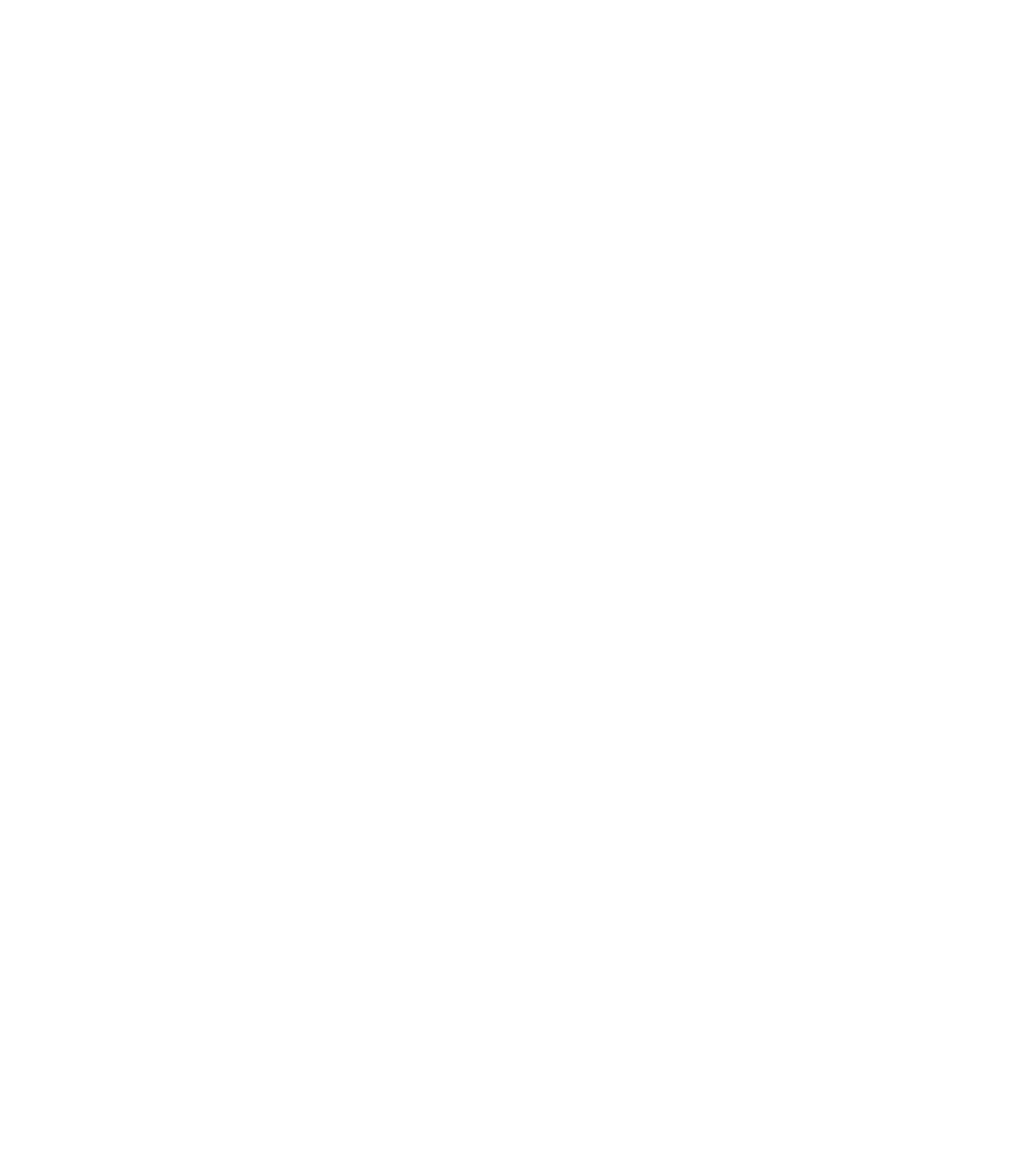
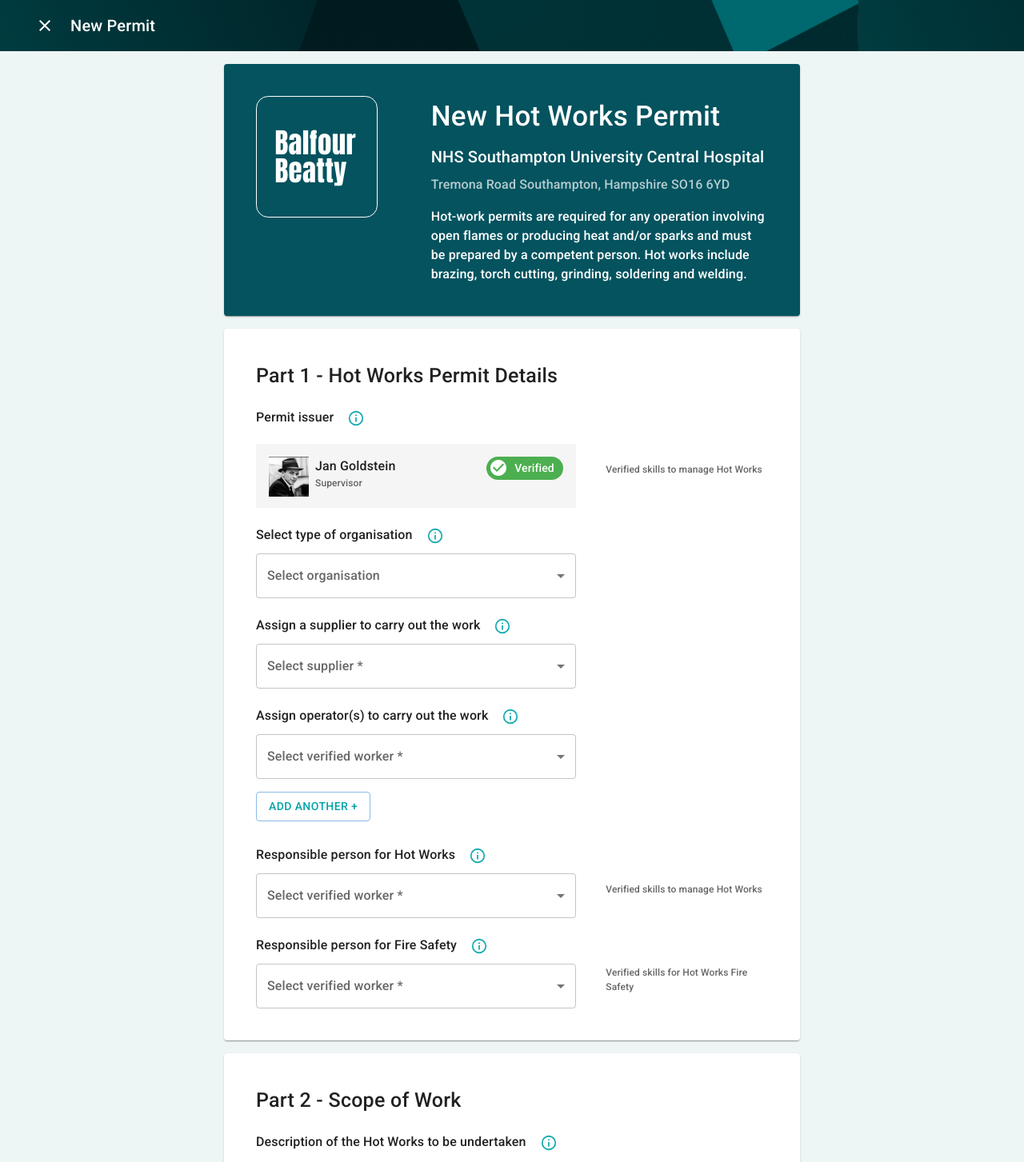
Before and after one commit to Catherinen29/skunkworks, a React (Create React App) app: page /hotworkstemplate in a window 1280 px wide. Before the commit this address had no page. Shown: the top 1453 px of the page at 80% size. Before the commit the page ends 800 px from the top, so only its background shows below. Built offline with nearby package versions, Linux system fonts and the light colour scheme.

Commit message:
Rename permit template component. Minor styling.

```diff
--- a/src/App.js
+++ b/src/App.js
@@ -1,5 +1,5 @@
 import { Routes, Route } from "react-router-dom";
-import NewHotWorksPermit from "./components/newPermit/NewHotWorksPermit";
+import NewHotWorksPermit from "./components/newPermit/HotWorksPermitTemplate";
 import { LocalizationProvider } from "@mui/x-date-pickers";
 import { AdapterDayjs } from '@mui/x-date-pickers/AdapterDayjs'
 import Permits from "./components/Permits";
@@ -11,7 +11,7 @@ function App() {
     <LocalizationProvider dateAdapter={AdapterDayjs} adapterLocale="en-gb">
         <Routes>
           <Route path="/permits" element={<Permits />} />
-          <Route path="/newpermit" element={<NewHotWorksPermit />} />
+          <Route path="/hotworkstemplate" element={<NewHotWorksPermit />} />
         </Routes>
     </LocalizationProvider>
   </div>
--- a/src/components/Permits.js
+++ b/src/components/Permits.js
@@ -296,7 +296,7 @@ return(
 
         <Dialog keepMounted open={open} onClose={handleClose}
             sx={{display: 'flex', flexDirection: 'column', width: '35rem', margin: 'auto'}}>
-        <DialogTitle>New Permit</DialogTitle>
+        <DialogTitle variant='h5'>New Permit</DialogTitle>
         <DialogContent>Create temporary permits for suppliers and people assigned to this
             project.
         </DialogContent>
@@ -318,7 +318,7 @@ return(
             <Box sx={{display: 'flex', alignSelf: 'flex-end', mt: '1rem'}}>
                 <Button variant="contained" onClick={handleClose}  disableElevation={true}
                     sx={{bgcolor:  'white', color: '#00a4a9', fontWeight: 'bold', mx: 1}}>CANCEL</Button>
-                <Button variant="contained" onClick={() => navigate('/newpermit')}
+                <Button variant="contained" onClick={() => navigate('/hotworkstemplate')}
                     sx={{bgcolor:  '#00a4a9', fontWeight: 'bold', mx: 1}}>
                         START <ArrowForwardIosIcon fontSize='12px' sx={{ml: 1, mt: -0.5}} /></Button>
             </Box>
--- a/src/components/newPermit/NewHotWorksPermit.js
+++ b/src/components/newPermit/HotWorksPermitTemplate.js
@@ -75,10 +75,13 @@ return(
 
     <Dialog keepMounted open={open} onClose={handleClose}
             sx={{width: '35rem', margin: 'auto'}}>
-        <DialogTitle>Ready to create permit?</DialogTitle>
-        <DialogContent>This will issue the permit in a pre-authorised state,
-            assign a ticket to you in the Compliance Monitoring Dashboard, and
-            send tack notifications to the people added to the permit.
+        <DialogTitle variant='h5'>Ready to create permit?</DialogTitle>
+        <DialogContent>
+            <Typography>
+                This will issue the permit in a pre-authorised state,
+                assign a ticket to you in the Compliance Monitoring Dashboard, and
+                send tack notifications to the people added to the permit.
+            </Typography>
         </DialogContent>
         <DialogActions sx={{mb: '0.5rem'}}>
             <Button variant="contained" onClick={handleClose}
--- a/src/components/newPermit/Part1.js
+++ b/src/components/newPermit/Part1.js
@@ -148,7 +148,12 @@ return(
                 value={operators[index]}
                 label='Select verified worker *'
                 onChange={(e) => handleOperator(e, index)}
-                sx={{width: '25rem', mb: 2}}
+                sx={{width: '25rem',
+                '.MuiSelect-select': {
+                    display: 'flex',
+                    justifyContent: 'space-between',
+                    alignItems: 'center',
+                }, mb: 2}}
                 >
                 {workers.map((worker) => (
             <MenuItem key={worker.value} value={worker.value} sx={{justifyContent: 'space-between'}}>
```
